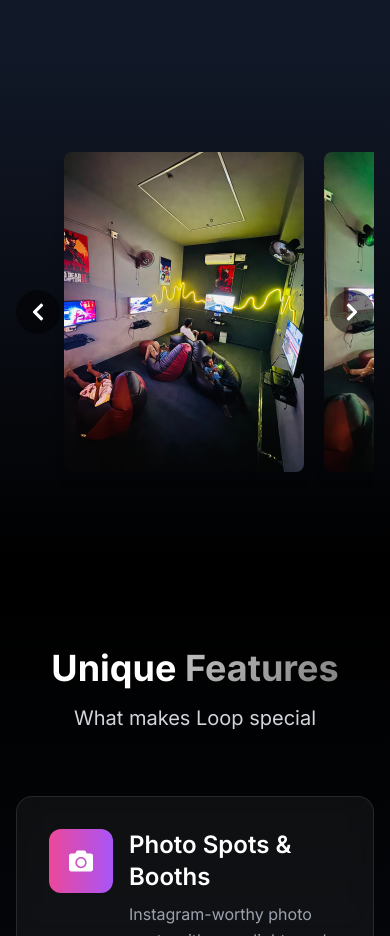
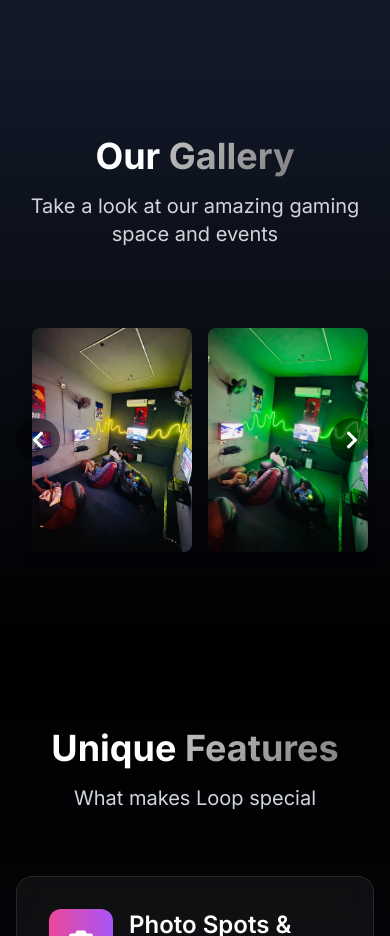
Before and after one commit to loopthegamezonedev-ui/Loop-The_Game_Zone, a React (Vite) app: page / in a window 390 px wide. Shown: the part 10020-10956 px from the top of the page. Built offline with nearby package versions, Linux system fonts and the light colour scheme.

Commit message:
Gallery render issue Solved

```diff
--- a/src/components/Gallery.tsx
+++ b/src/components/Gallery.tsx
@@ -54,7 +54,7 @@ const Gallery = () => {
           initial={{ opacity: 0, y: 50 }}
           animate={inView ? { opacity: 1, y: 0 } : {}}
           transition={{ duration: 0.8 }}
-          className="text-center mb-16 hidden md:block"
+          className="text-center mb-16"
         >
           <h2 className="text-4xl md:text-5xl font-bold text-white mb-4">
             Our <span className="gradient-text">Gallery</span>
@@ -90,7 +90,7 @@ const Gallery = () => {
           {/* Scrollable Container */}
           <div
             ref={scrollContainerRef}
-            className="flex gap-5 overflow-x-auto scrollbar-hide py-4 px-12"
+            className="flex gap-4 overflow-x-auto scrollbar-hide py-4 px-4 sm:px-8 md:px-12"
             style={{
               scrollbarWidth: 'none',
               msOverflowStyle: 'none',
@@ -110,7 +110,7 @@ const Gallery = () => {
                   <img
                     src={image.src}
                     alt={image.alt}
-                    className="w-[240px] h-[320px] object-cover"
+                    className="w-40 h-56 sm:w-48 sm:h-72 md:w-60 md:h-80 object-cover"
                     loading="lazy"
                   />
                   <div className="absolute inset-0 bg-gradient-to-t from-black/70 to-transparent opacity-0 hover:opacity-100 transition-opacity duration-300 flex items-end p-4">
```
